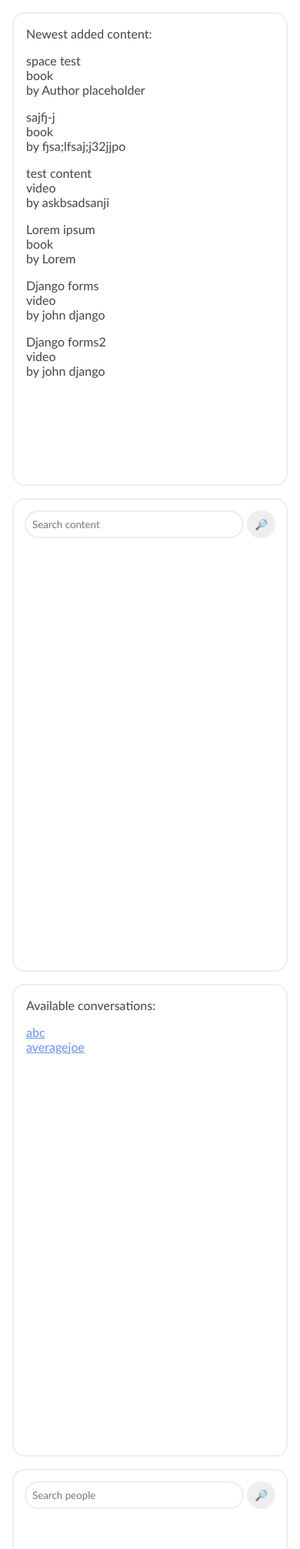
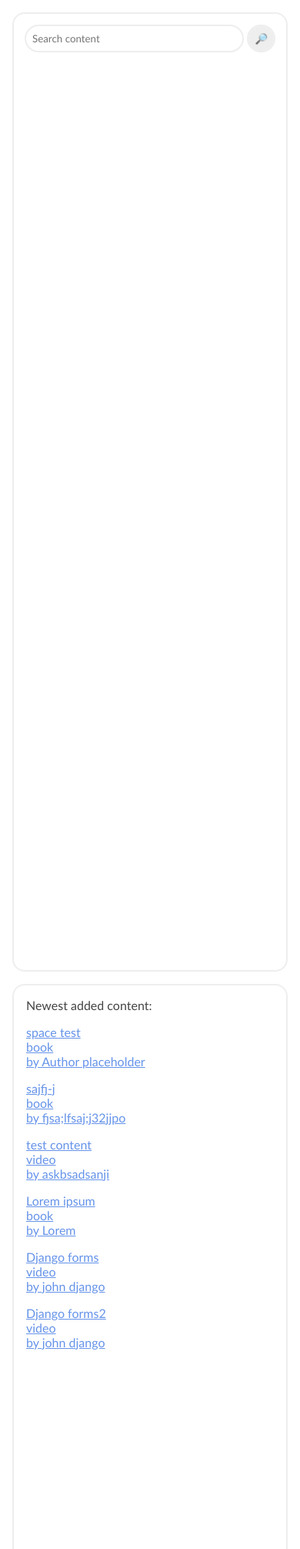
Before and after one commit to Krasnomir/sharwicom, a Django app: page /home/ in a window 390 px wide. Shown: the part 61-2073 px from the top of the page at 77% size. Run offline with Django 4.2, Linux system fonts and the light colour scheme; a user stored in the database is signed in; data comes from the database, SQL or seed files in the repository; both versions use the stored data as it was after the commit.

Commit message:
Finished homepage

```diff
--- a/sharwicom/mainapp/static/mainapp/css/main.css
+++ b/sharwicom/mainapp/static/mainapp/css/main.css
@@ -322,19 +322,22 @@
 }
 .sharwicom-wrapper .home-wrapper .body .homepage-wrapper .conversations-section .available-conversations {
   width: 100%;
-}
-.sharwicom-wrapper .home-wrapper .body .homepage-wrapper .conversations-section .available-conversations .title {
-  margin-bottom: 1rem;
+  display: flex;
+  flex-direction: column;
+  gap: 0.5rem;
 }
 @media only screen and (max-width: 768px) {
   .sharwicom-wrapper .home-wrapper .body .homepage-wrapper {
-    flex-direction: column;
+    display: block;
     overflow: auto;
   }
   .sharwicom-wrapper .home-wrapper .body .homepage-wrapper .contents, .sharwicom-wrapper .home-wrapper .body .homepage-wrapper .conversations-section {
     width: 100%;
     height: 100%;
     flex-grow: 1;
+  }
+  .sharwicom-wrapper .home-wrapper .body .homepage-wrapper .conversations-section {
+    margin-top: 1rem;
   }
 }
 .sharwicom-wrapper .home-wrapper .body .conversations-wrapper {
--- a/sharwicom/mainapp/static/mainapp/scss/main.scss
+++ b/sharwicom/mainapp/static/mainapp/scss/main.scss
@@ -318,21 +318,24 @@
 
                     .available-conversations {
                         width: 100%;
-
-                        .title {
-                            margin-bottom: 1rem;
-                        }
+                        display: flex;
+                        flex-direction: column;
+                        gap: 0.5rem;
                     }
                 }
 
                 @media only screen and (max-width: $tabletBreakPoint) {
-                    flex-direction: column;
+                    display: block;
                     overflow: auto;
 
                     .contents, .conversations-section {
                         width: 100%;
                         height: 100%;
                         flex-grow: 1;
+                    }
+
+                    .conversations-section {
+                        margin-top: 1rem;
                     }
                 }
             }
--- a/sharwicom/mainapp/templates/mainapp/home.html
+++ b/sharwicom/mainapp/templates/mainapp/home.html
@@ -8,18 +8,6 @@
 
 <div class="homepage-wrapper">
     <div class="contents">
-        <div class="newest-content">
-            <div class="title">
-                Newest added content:
-            </div>
-            {% for content in contents %}
-            <div class="details">
-                <div class="title">{{content.title}}</div>
-                <div>{{content.type}}</div>
-                <div>by {{content.author}}</div>
-            </div>
-            {% endfor %}
-        </div>
         <div class="search-content" data-type="content">
             <div class ="search-input">
                 <input type="text" placeholder="Search content" class="search-query">
@@ -29,7 +17,22 @@
 
             </div>
         </div>
+        <div class="newest-content">
+            <div class="title">
+                Newest added content:
+            </div>
+            {% for content in contents %}
+            <a href="../content/{{content.url_name}}">
+                <div class="details">
+                    <div class="title">{{content.title}}</div>
+                    <div>{{content.type}}</div>
+                    <div>by {{content.author}}</div>
+                </div>
+            </a>
+            {% endfor %}
+        </div>
     </div>
+    {% if request.user.is_authenticated %}
     <div class="conversations-section">
         <div class="available-conversations">
             <div class="title">
@@ -55,6 +58,7 @@
             </div>
         </div>
     </div>
+    {% endif %}
 </div>
 
 {% endblock %}
--- a/sharwicom/mainapp/views.py
+++ b/sharwicom/mainapp/views.py
@@ -18,13 +18,16 @@
     template = loader.get_template('mainapp/home.html')
     context = {}
 
-    user_conversations = get_non_empty_conversations(request.user)
-    newest_contents = Content.objects.filter();
+    user_conversations = None
+    if request.user.is_authenticated:
+        user_conversations = get_non_empty_conversations(request.user)
+
+    newest_content = Content.objects.filter();
 
     template = loader.get_template('mainapp/home.html')
     context = {
         'convs':user_conversations,
-        'contents':newest_contents
+        'contents':newest_content
     }
 
     return HttpResponse(template.render(context, request))
```
Also changed, not shown: sharwicom/db.sqlite3, 1 other file.
